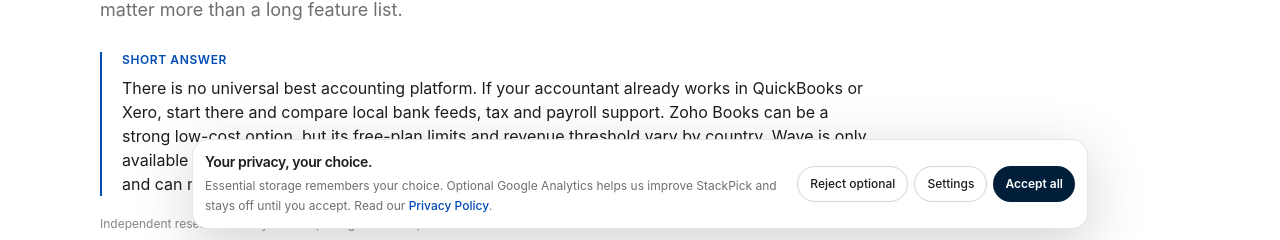
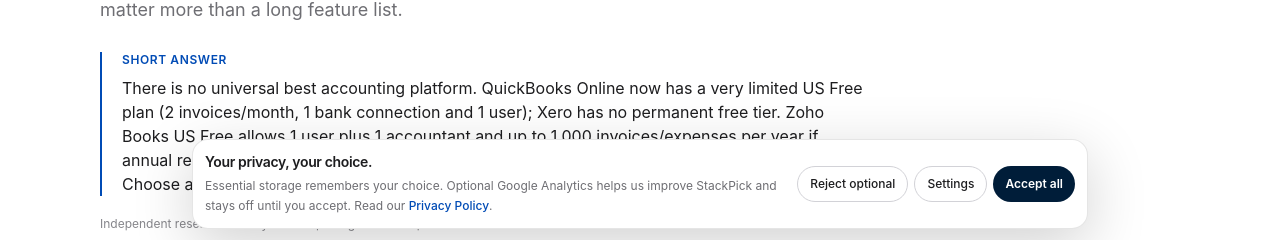
Before and after one commit to LinukaBandara/StackPick, a Next.js app: page /best/accounting-software in a window 1280 px wide. Shown: the part 547-787 px from the top of the page. Built offline with nearby package versions, Linux system fonts and the light colour scheme; no server answers.

Commit message:
Correct QuickBooks Free plan in accounting guide

```diff
--- a/app/best/accounting-software/page.tsx
+++ b/app/best/accounting-software/page.tsx
@@ -15,15 +15,15 @@ export default function Page() {
       slug="accounting-software"
       reviewedOn="2026-11-07"
       intro="Start with the person who prepares your accounts: a platform they already support can make month-end and tax-time handoffs simpler. Then compare the work your business actually does—customer invoices, supplier bills, bank reconciliation, expense review and management reports. Local bank feeds, tax rules, payroll coverage and data export can matter more than a long feature list."
-      quickAnswer="There is no universal best accounting platform. If your accountant already works in QuickBooks or Xero, start there and compare local bank feeds, tax and payroll support. Zoho Books can be a strong low-cost option, but its free-plan limits and revenue threshold vary by country. Wave is only available to eligible US and Canadian businesses. Choose GnuCash if you prefer desktop software and can manage backups and accountant handoffs."
+      quickAnswer="There is no universal best accounting platform. QuickBooks Online now has a very limited US Free plan (2 invoices/month, 1 bank connection and 1 user); Xero has no permanent free tier. Zoho Books US Free allows 1 user plus 1 accountant and up to 1,000 invoices/expenses per year if annual revenue stays below US$50,000. Wave is only for eligible US and Canadian businesses. Choose around your accountant, local bank feeds, tax support and export needs."
       pricingNote="Provider plan details and regional availability were checked against official sources on 7 November 2026. Prices, included seats, free-plan eligibility and tax features vary by country. Confirm current subscription costs, bank-feed availability, local tax and payroll support, accountant access and export options before moving live records. US prices and limits are not global offers."
       tools={[
         {
           name: "QuickBooks Online",
           bestFor: "Small businesses whose accountant already uses QuickBooks, especially in the US",
-          freeOption: "No permanent free accounting plan; check the current trial and country-specific offer.",
-          tradeoff: "Its established accountant and bookkeeper ecosystem can simplify collaboration when your finance professional already works in it. Check plan limits, extra-user costs and local tax or payroll coverage before choosing.",
-          url: "https://quickbooks.intuit.com/",
+          freeOption: "QuickBooks Online Free is now listed at $0/month in the US and the official signup page says no credit card is required. It includes 1 user, no accountant access, 2 invoices/month and 1 connected bank. Eligible users who enable QuickBooks Payments may have an invoice-limit exception; confirm the terms. The paid-plan trial is a separate offer.",
+          tradeoff: "The new Free plan is too limited for many active businesses: two invoices monthly, one bank connection and no accountant access. Its established accountant/bookkeeper ecosystem can still simplify collaboration on paid plans when your finance professional already works in it. Check extra-user costs and local tax or payroll coverage.",
+          url: "https://quickbooks.intuit.com/pricing/",
         },
         {
           name: "Xero",
```
